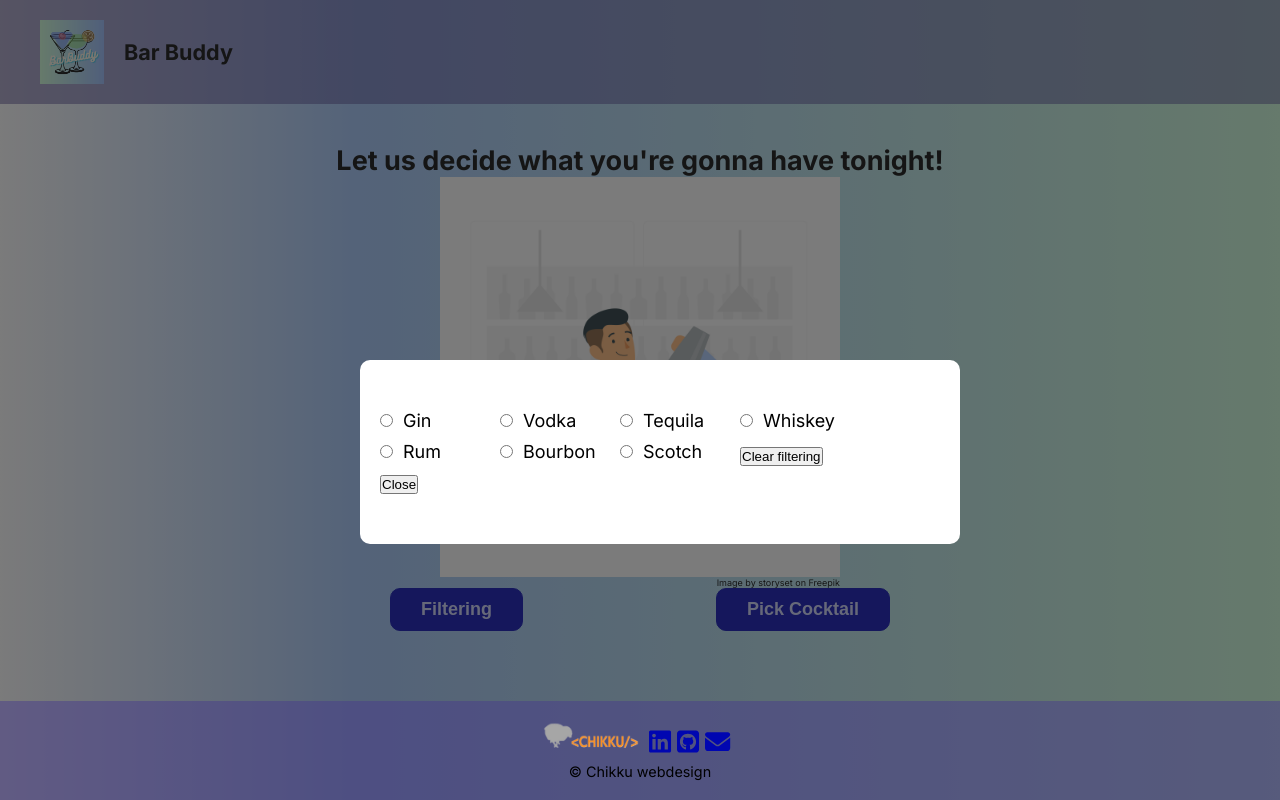
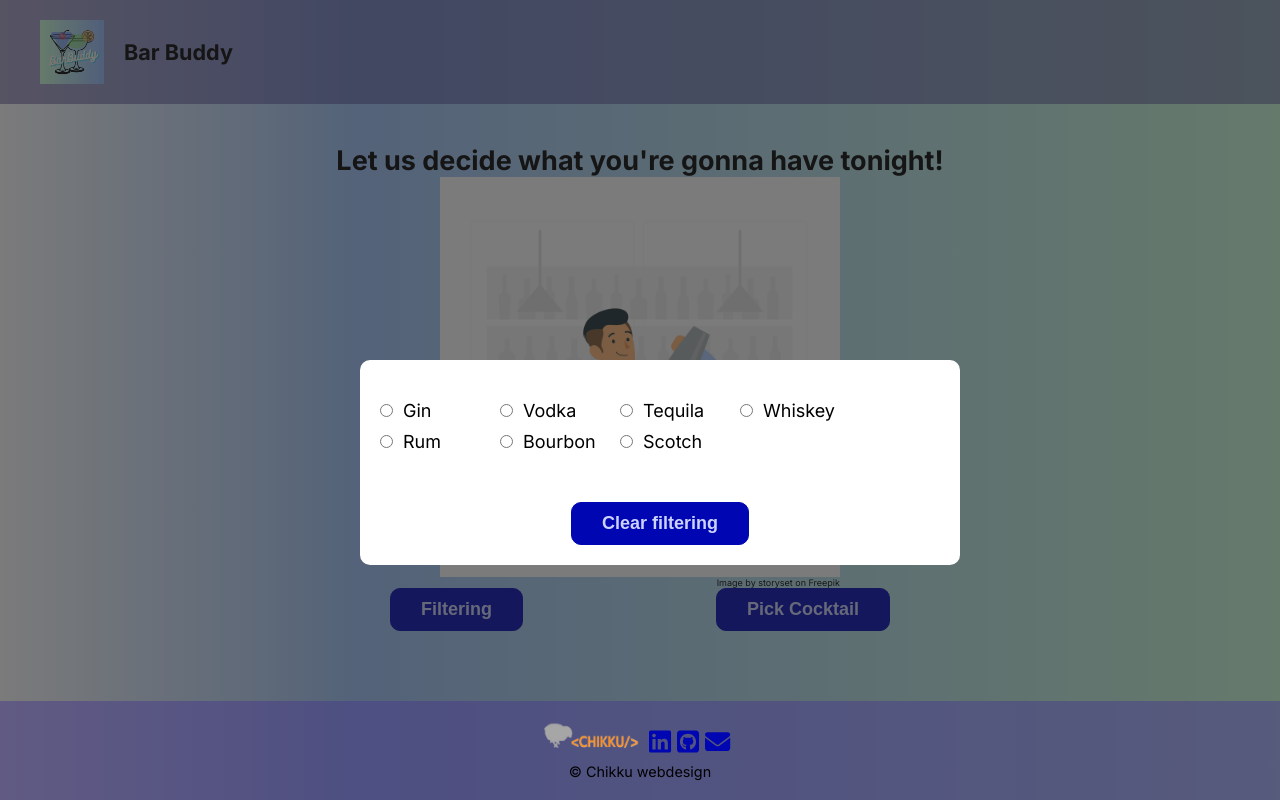
Before and after one commit to Sozai83/Project5_PartyBuddy, a Next.js app: page / in a window 1280 px wide. Both pictures are taken after a click on the button "Filtering". Built offline with nearby package versions, Linux system fonts and the light colour scheme.

Commit message:
Filtering - Changed button styling

```diff
--- a/src/app/components/lottery/filtering/Filtering.module.scss
+++ b/src/app/components/lottery/filtering/Filtering.module.scss
@@ -13,7 +13,7 @@
         background: white;
         width: 50%;
         max-width: 600px;
-        padding: 50px 20px;
+        padding: 20px;
         border-radius: 10px;
 
         form{
@@ -21,6 +21,7 @@
             align-items: center;
             align-self: center;
             flex-wrap: wrap;
+            padding: 20px 0;
 
             .radio{
                 width: 120px;
@@ -30,6 +31,45 @@
                 }
             }
         }
+
+
+        .clearFiltering{
+            width: 100%;
+            margin-top: 20px;
+            text-align: center;
+            button{
+                padding: 10px 30px;
+                border-radius: 10px;
+                background-color: #0006B1;
+                color: #CCD2FC;
+                border: #0006B1 solid 1px;
+                font-size: 1em;
+                font-weight: 800;
+                cursor:pointer;
+
+                &:hover{
+                    color:#0006B1;
+                    background-color: #CCD2FC;
+                    border-radius: 10px;
+                    border:#0006B1 solid 1px;
+                }
+
+            }
+        }
+
+        .close{
+            position: absolute;
+            top: 10px;
+            right: 20px;
+            border: none;
+            background: none;
+            font-size: 2rem;
+            font-weight: 900;
+            cursor: pointer;
+            &:hover{
+                color: purple;
+            }
+        }
     }
 
 
--- a/src/app/components/lottery/filtering/Filtering.tsx
+++ b/src/app/components/lottery/filtering/Filtering.tsx
@@ -55,10 +55,13 @@ export default function Filtering({ setFilteredAlcohol, setFiltering }: any) {
                         <input type="radio" id="scotch" name="alcohol" value="Scotch" />
                         <label htmlFor="scotch">Scotch</label>
                     </div>
+
+                </form>
+                <div className={styles.clearFiltering}>
                     <button onClick={clearFiltering}>Clear filtering</button>
-                </form>
+                </div>
                 <button className={styles.close}
-                    onClick={closeFiltering}>Close</button>
+                    onClick={closeFiltering}></button>
             </div>
 
         </section>
```
